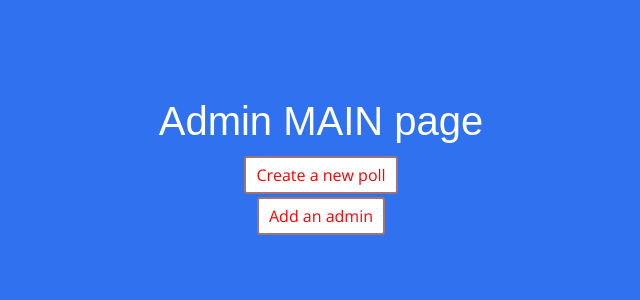
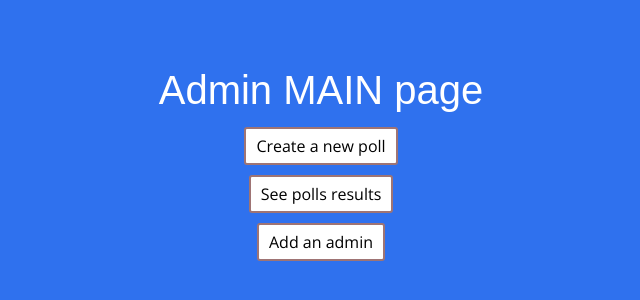
Before and after one commit to YP2410/namba-final, a React (Create React App) app: page /main in a window 1280 px wide. Shown: the part 234-534 px from the top of the page, without its empty margins (319-959 px from the left). Built offline with nearby package versions, Linux system fonts and the light colour scheme.

Commit message:
some little adds - not something significant (some little designs changes)

```diff
--- a/src/components/pages/adminMainPage/adminMainPage.js
+++ b/src/components/pages/adminMainPage/adminMainPage.js
@@ -17,12 +17,19 @@ export const AdminMainPage = () => {
     navigate(path);
   }
 
+  const routeChangeToPollResults = () =>{
+    let path = `/pollResults`;
+    navigate(path);
+  }
+
     return(
         <>
             <div className={"adminMainPage"}>
                 <h1>Admin MAIN page</h1>
                 <Button className="custom-btn" onClick={routeChangeToPollCreation} > Create a new poll </Button>
                 <br></br>
+                <Button className="custom-btn" onClick={routeChangeToPollResults} > See polls results </Button>
+                <br></br>
                 <Button className="custom-btn" onClick={routeChangeToAddAdmin} > Add an admin </Button>
             </div>
         </>
--- a/src/components/pages/adminSignInPage/adminSignInForm.css
+++ b/src/components/pages/adminSignInPage/adminSignInForm.css
@@ -11,16 +11,18 @@
 
 .custom-btn, .custom-btn:disabled {
   background: #fff;
-  color: red;
+  color: #000000;
   border: 2px solid #9f7474;
   border-radius: 3px;
   padding: 5px 10px;
+  margin: 5px;
 }
 
 .custom-btn:hover:enabled {
-  background: #580fa4;
-  color: red;
+  background: #c9c9c9;
+  color: #000000;
   border: 2px solid #9f7474;
   border-radius: 3px;
   padding: 5px 10px;
+  margin: 5px;
 }
--- a/src/components/pages/notFoundPage/NotFoundPage.css
+++ b/src/components/pages/notFoundPage/NotFoundPage.css
@@ -3,9 +3,9 @@
 }
 
 .HomeLink{
-  color: #dc4a0f;
+  color: #ffffff;
 }
 
 .HomeLink:hover{
-  color: #e8e0e0;
+  color: #c9c9c9;
 }
```
Also changed, not shown: src/App.js (+11 -2 lines).
